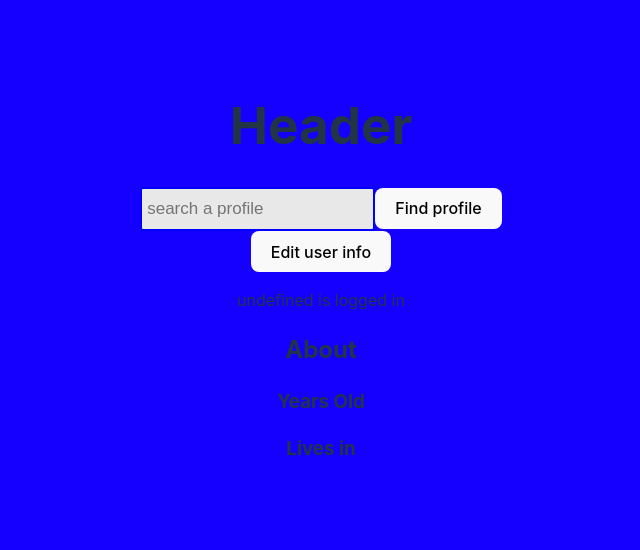
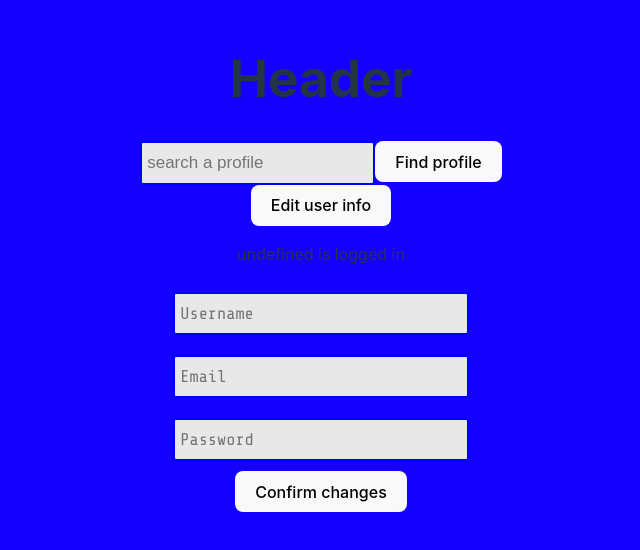
Before and after one commit to kingwilldabeast/dev-pals, a React (Vite) app in the folder react-front-end/: page /username/edit/1 in a window 1280 px wide. Shown: the part 128-678 px from the top of the page, without its empty margins (319-959 px from the left). Built offline with nearby package versions, Linux system fonts and the light colour scheme; no server answers.

Commit message:
able to update email or password (or username to an extent)

```diff
--- a/react-front-end/src/components/Editor.jsx
+++ b/react-front-end/src/components/Editor.jsx
@@ -1,15 +1,24 @@
 import { useContext, useEffect, useState } from 'react'
 import Header from './Header'
-import { useParams } from 'react-router-dom'
+import { useParams, useNavigate } from 'react-router-dom'
 import LoggedInUserContext from '../LoggedInUserContext'
 import axios from 'axios'
 
 export default function Editor () {
 
-  const { username } = useParams()
+    let navigate = useNavigate()
     const { loggedInUser } = useContext(LoggedInUserContext)
     const [activeUser, setActiveUser] = useState({})
-
+    const { username } = useParams()
+    const [message, setMessage]=useState('')
+    const [success, setSuccess] = useState(false);
+    const [failure, setFailure] = useState(false);
+    const initialState = {
+        username: "",
+        email: "",
+        password: ""
+    };
+    const [formState, setFormState]=useState(initialState);
 
     useEffect(() => {
 
@@ -21,17 +30,102 @@ export default function Editor () {
     }
     getLoggedInUser()
 
-  }, [username])
+}, [loggedInUser.username])
+
+
+    useEffect(() => {
+        setFormState({
+        username: activeUser.username || "",
+        email: activeUser.email || "",
+        password: activeUser.password || ""
+        });
+    }, [activeUser]);
+
+    console.log(activeUser._id)
+
+    const handleSubmit =(e) => {
+        e.preventDefault()
+        console.log(formState)
+        // setSuccess(true)
+        // setMessage("Account updated!")
+        updateAccount()
+        navigate(`/username/edit/${loggedInUser.username}`);
+        };
+
+
+    const updateAccount = async () => {
+
+        try {
+        const response = await axios.put(`http://localhost:3001/users/${activeUser._id}`, {
+            username: formState.username,
+            email: formState.email,
+            password: formState.password,
+        }, {
+            headers: {
+            "Content-Type": "application/json",
+            },
+        });
+
+            console.log(`users are ${response.data}`)
+            if (response.status === 200) {
+                console.log("account updated");
+            } else {
+                console.error("Failed to update account:", response.statusText);
+            }
+        } catch (error) {
+        console.error("Error:", error)
+        }
+
+    }
+
+
+        const handleChange=(e) => {
+          setFormState({...formState, [e.target.id] : e.target.value})
+        }
+
 
   return (
     <div className='userProfile'>
       <Header/>
       <div className='aboutUser'>
-        <h2>About {setActiveUser.firstname}</h2>
-        <h3>{setActiveUser.age} Years Old</h3>
-        <h3>Lives in {setActiveUser.location}</h3>
+
       </div>
 
+      <form onSubmit={handleSubmit}>
+
+    {/* username */}
+    <div className='usernameContainer'>
+      <input type='text'
+      id='username'
+      placeholder='Username'
+      onChange={handleChange}
+      value={formState.username} />
+    </div>
+
+     <div className ='emailContainer'>
+    {/* email */}
+      <input type="text"
+      id="email"
+      placeholder='Email'
+      onChange = {handleChange}
+      value={formState.email}
+      />
+    </div>
+
+    {/* password */}
+    <div className='passwordContainer'>
+      <input type='text'
+      id="password"
+      placeholder='Password'
+      onChange = {handleChange}
+      value = {formState.password} />
+      </div>
+
+    <button type="submit">Confirm changes</button>
+    <p className={success ? 'valid' : (failure ? 'invalid' : null)} >
+        {message}
+        </p>
+      </form>
 
     </div>
   )
```
Lines whose indentation alone changed are shown as unchanged.
